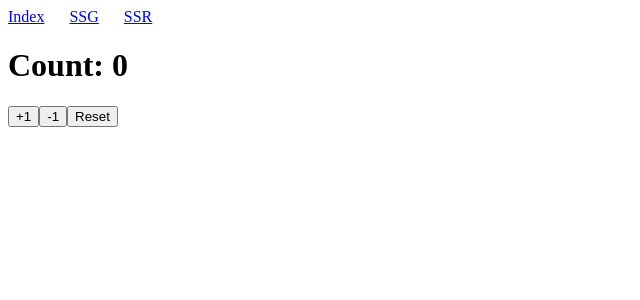
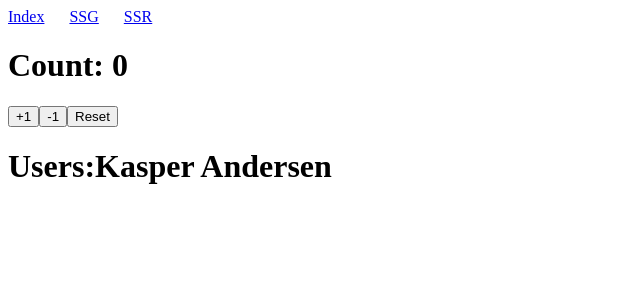
Before and after one commit to QuentinWatt/first-next-app-with-redux, a Next.js app: page / in a window 1280 px wide. Shown: the top 300 px of the page, without its empty margins (0-640 px from the left). Built offline with nearby package versions, Linux system fonts and the light colour scheme.

Commit message:
Moved to state module structure

```diff
--- a/components/page.js
+++ b/components/page.js
@@ -8,7 +8,7 @@ export default function Page() {
     <>
       <Nav />
       <Counter />
-      {/* <UserList /> */}
+      <UserList />
     </>
   );
 }
--- a/components/userlist.js
+++ b/components/userlist.js
@@ -1,7 +1,7 @@
 import { useSelector } from "react-redux";
 
 const useUsers = () => {
-  const users = useSelector((state) => state.users);
+  const users = useSelector((state) => state.users.usersList);
   return { users };
 };
 
@@ -12,7 +12,7 @@ const Users = () => {
       <h1>
         Users:
         <span>
-          {users[0].name} {users[0].surname}
+          {users[0].name.first} {users[0].name.last}
         </span>
       </h1>
     </div>
--- a/pages/_app.js
+++ b/pages/_app.js
@@ -1,5 +1,5 @@
 import { Provider } from "react-redux";
-import { useStore } from "../store";
+import { useStore } from "../state/store";
 
 export default function App({ Component, pageProps }) {
   const store = useStore(pageProps.initialReduxState);
--- a/state/count.js
+++ /dev/null
@@ -1,7 +0,0 @@
-import { countReducer } from "../reducers/count";
-
-export const countState = {
-  count: 0,
-};
-
-export default countState;
--- a/state/index.js
+++ /dev/null
@@ -1,9 +0,0 @@
-import { countState } from "./count";
-import { usersState } from "./users";
-
-const initialState = {
-  ...countState,
-  ...usersState,
-};
-
-export default initialState;
--- a/reducers/count.js
+++ b/state/modules/count.js
@@ -1,4 +1,6 @@
-import { countState } from "../state/count";
+export const countState = {
+  count: 0,
+};
 
 export const countReducer = (state = countState, action) => {
   switch (action.type) {
--- a/reducers/index.js
+++ b/state/modules/index.js
@@ -1,6 +1,8 @@
 import { countReducer } from "./count";
+import { usersReducer } from "./users";
 import { combineReducers } from "redux";
 
 export default combineReducers({
   counter: countReducer,
+  users: usersReducer,
 });
--- /dev/null
+++ b/state/modules/users.js
@@ -0,0 +1,68 @@
+export const usersState = {
+  usersList: [
+    {
+      gender: "male",
+      name: {
+        title: "Mr",
+        first: "Kasper",
+        last: "Andersen",
+      },
+      location: {
+        street: {
+          number: 6791,
+          name: "Østergade",
+        },
+        city: "Sønder Stenderup",
+        state: "Danmark",
+        country: "Denmark",
+        postcode: 66379,
+        coordinates: {
+          latitude: "-36.3816",
+          longitude: "-172.1814",
+        },
+        timezone: {
+          offset: "+3:30",
+          description: "Tehran",
+        },
+      },
+      email: "kasper.andersen@example.com",
+      login: {
+        uuid: "709afd1a-3b15-4cab-b707-14f59a3a8dda",
+        username: "angryladybug189",
+        password: "january",
+        salt: "lSetVNT8",
+        md5: "a19d33819a7bfa025e7b41318d3f1023",
+        sha1: "92e707fea4db3722962979738edacc267aa0a6ed",
+        sha256:
+          "f1844d52624fb1b338971b7e3e9a6ee21b5bd49e3117c71dcbb8777d12673b2b",
+      },
+      dob: {
+        date: "1959-11-07T17:13:24.558Z",
+        age: 61,
+      },
+      registered: {
+        date: "2018-09-30T10:25:04.703Z",
+        age: 2,
+      },
+      phone: "56265886",
+      cell: "95448640",
+      id: {
+        name: "CPR",
+        value: "071159-1365",
+      },
+      picture: {
+        large: "https://randomuser.me/api/portraits/men/35.jpg",
+        medium: "https://randomuser.me/api/portraits/med/men/35.jpg",
+        thumbnail: "https://randomuser.me/api/portraits/thumb/men/35.jpg",
+      },
+      nat: "DK",
+    },
+  ],
+};
+
+export const usersReducer = (state = usersState, action) => {
+  switch (action.type) {
+    default:
+      return state;
+  }
+};
--- /dev/null
+++ b/state/state.js
@@ -0,0 +1,9 @@
+import { countState } from "./modules/count";
+import { usersState } from "./modules/users";
+
+const initialState = {
+  ...countState,
+  ...usersState,
+};
+
+export default initialState;
--- a/store.js
+++ b/state/store.js
@@ -2,31 +2,9 @@ import { useMemo } from "react";
 import { createStore, applyMiddleware } from "redux";
 import { composeWithDevTools } from "redux-devtools-extension";
 import initialState from "./state";
-import allReducer from "./reducers";
+import allReducer from "./modules";
 
 let store;
-
-const reducer = (state = initialState, action) => {
-  switch (action.type) {
-    case "INCREMENT":
-      return {
-        ...state,
-        count: state.count + 1,
-      };
-    case "DECREMENT":
-      return {
-        ...state,
-        count: state.count - 1,
-      };
-    case "RESET":
-      return {
-        ...state,
-        count: initialState.count,
-      };
-    default:
-      return state;
-  }
-};
 
 function initStore(preloadedState = initialState) {
   return createStore(
--- a/state/users.js
+++ /dev/null
@@ -1,8 +0,0 @@
-export const usersState = {
-  users: [
-    {
-      name: "Quentin",
-      surname: "Watt",
-    },
-  ],
-};
```
Also changed, not shown: 1 other file (tests, documents, lock files or other folders).
